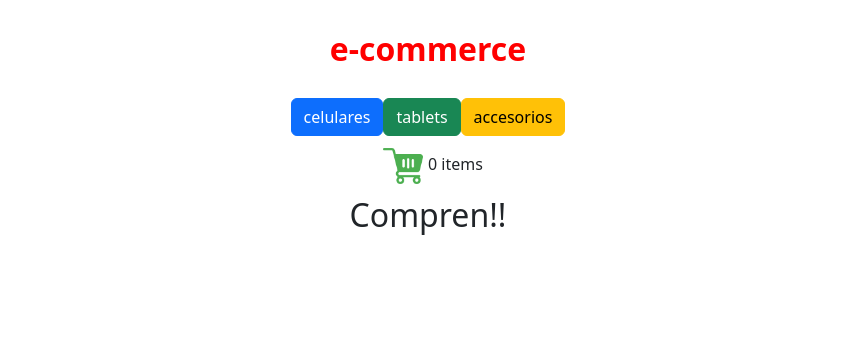
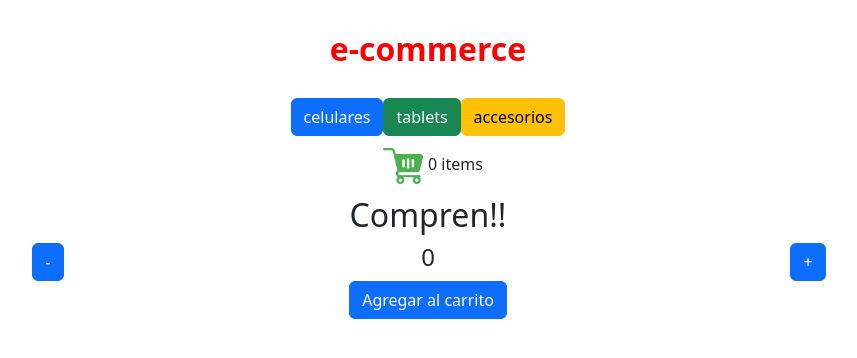
Before and after one commit to Schimizzi/coder_ecommerce_react, a React (Vite) app: page / in a window 1280 px wide. Shown: the top 358 px of the page, without its empty margins (212-1069 px from the left). Built offline with nearby package versions, Linux system fonts and the light colour scheme.

Commit message:
contador

```diff
--- a/package.json
+++ b/package.json
@@ -13,7 +13,8 @@
     "bootstrap": "^5.3.2",
     "react": "^18.2.0",
     "react-bootstrap": "^2.9.1",
-    "react-dom": "^18.2.0"
+    "react-dom": "^18.2.0",
+    "react-router-dom": "^6.21.1"
   },
   "devDependencies": {
     "@types/react": "^18.2.37",
--- a/src/App.jsx
+++ b/src/App.jsx
@@ -1,5 +1,6 @@
 import { NavBar } from './components/NavBar/NavBar';
 import { ItemListContainer } from './components/ItemListContainer/ItemListContainer';
+import { ContadorItem } from './components/Contador/ContadorItem';
 
 function App() {
 
@@ -7,6 +8,7 @@ function App() {
     <>
       <NavBar />
       <ItemListContainer greeting={'Compren!!'}/>
+      <ContadorItem inicial={0} stock={10} onAdd={(cantidad) => console.log(cantidad)} />
     </>
   )
 }
--- /dev/null
+++ b/src/components/Contador/ContadorItem.jsx
@@ -0,0 +1,36 @@
+import { useState } from 'react';
+
+export const ContadorItem = ({ stock, inicial, onAdd }) => {
+    const [cantidad, setCantidad] = useState(inicial)
+    const increment = () => {
+        if(cantidad < stock){
+            setCantidad(cantidad +1)
+        }
+    }
+
+    const decrement = () => {
+        if(cantidad > 0){
+            setCantidad(cantidad -1)
+        }
+    }
+
+
+    return(
+        <div className="container text-center">
+            <div className="row">
+                <div className="col">
+                    <button className='btn btn-primary' onClick={decrement}> - </button>
+                </div>
+                <div className="col">
+                    <h4>{cantidad}</h4>
+                </div>
+                <div className="col">
+                    <button className='btn btn-primary' onClick={increment}> + </button>
+                </div>
+            </div>
+            <div>
+                <button className='btn btn-primary' onClick={() => onAdd(cantidad)} disabled = {!stock} >Agregar al carrito</button>
+            </div>
+        </div>
+    )
+}
--- a/src/components/ItemListContainer/ItemListContainer.jsx
+++ b/src/components/ItemListContainer/ItemListContainer.jsx
@@ -1,3 +1,6 @@
+import { useEffect } from "react";
+
+
 export const ItemListContainer = ({ greeting }) => {
     return (
         <>
```
Also changed, not shown: src/components/asyncMock.js (added, +19 -0 lines), src/useFetch/useFetch.js (added, +18 -0 lines), 1 other file (tests, documents, lock files or other folders).
